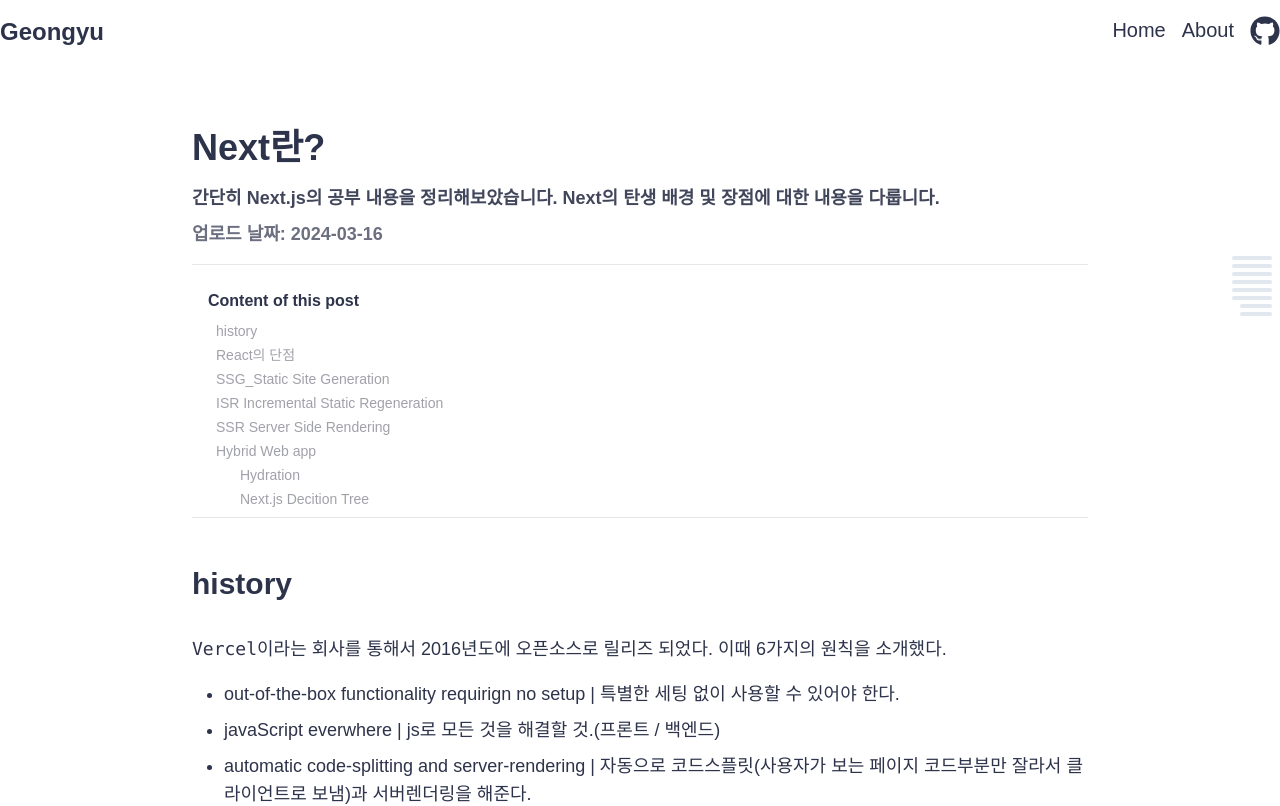
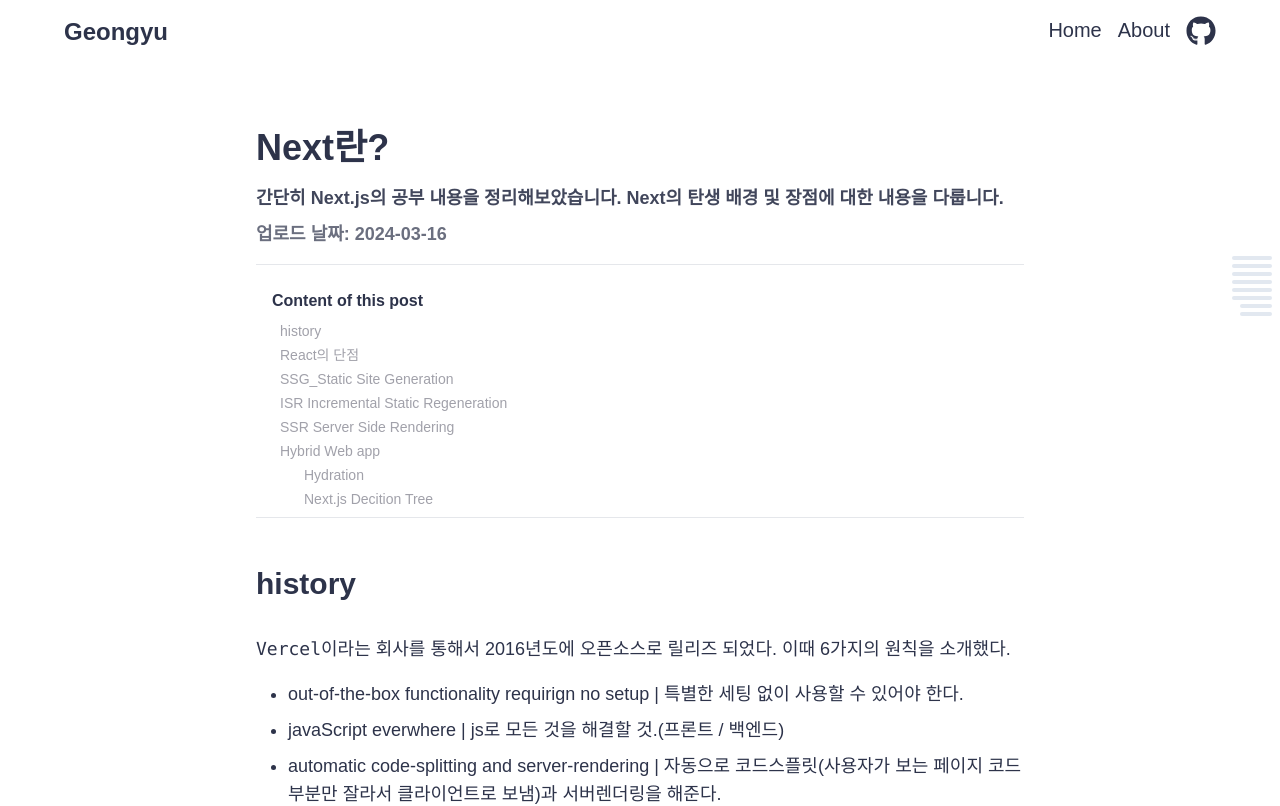
Before and after one commit to geongyu09/blog, a Next.js app: page /posts/Next1 in a window 1280 px wide. Shown: the top 806 px of the page. Built offline with nearby package versions, Linux system fonts and the light colour scheme; a web font is replaced by a local one.

Commit message:
design: 전체적인 container 레이아웃의 padding 변경
#9

```diff
--- a/package.json
+++ b/package.json
@@ -45,5 +45,6 @@
     "prettier": "^3.3.3",
     "tailwindcss": "^3.4.1",
     "typescript": "^5"
-  }
+  },
+  "packageManager": "pnpm@8.15.1+sha1.8adba2d20330c02d3856e18c4eb3819d1d3ca6aa"
 }
--- a/src/app/page.tsx
+++ b/src/app/page.tsx
@@ -32,7 +32,7 @@
           </>
         )}
 
-        <SplitLayout sidebar={<SideBarMenu />}>
+        <SplitLayout sidebar={<SideBarMenu />} gap="xl">
           <Posts filteredTag={tag} />
         </SplitLayout>
       </Container>
--- a/src/components/common/layout/Container/index.tsx
+++ b/src/components/common/layout/Container/index.tsx
@@ -1,5 +1,5 @@
 import { PropsWithChildren } from 'react';
 
 export default function Container({ children }: PropsWithChildren) {
-  return <div className="mx-auto max-w-7xl">{children}</div>;
+  return <div className="mx-auto max-w-6xl">{children}</div>;
 }
```
Also changed, not shown: 1 other file (tests, documents, lock files or other folders).
